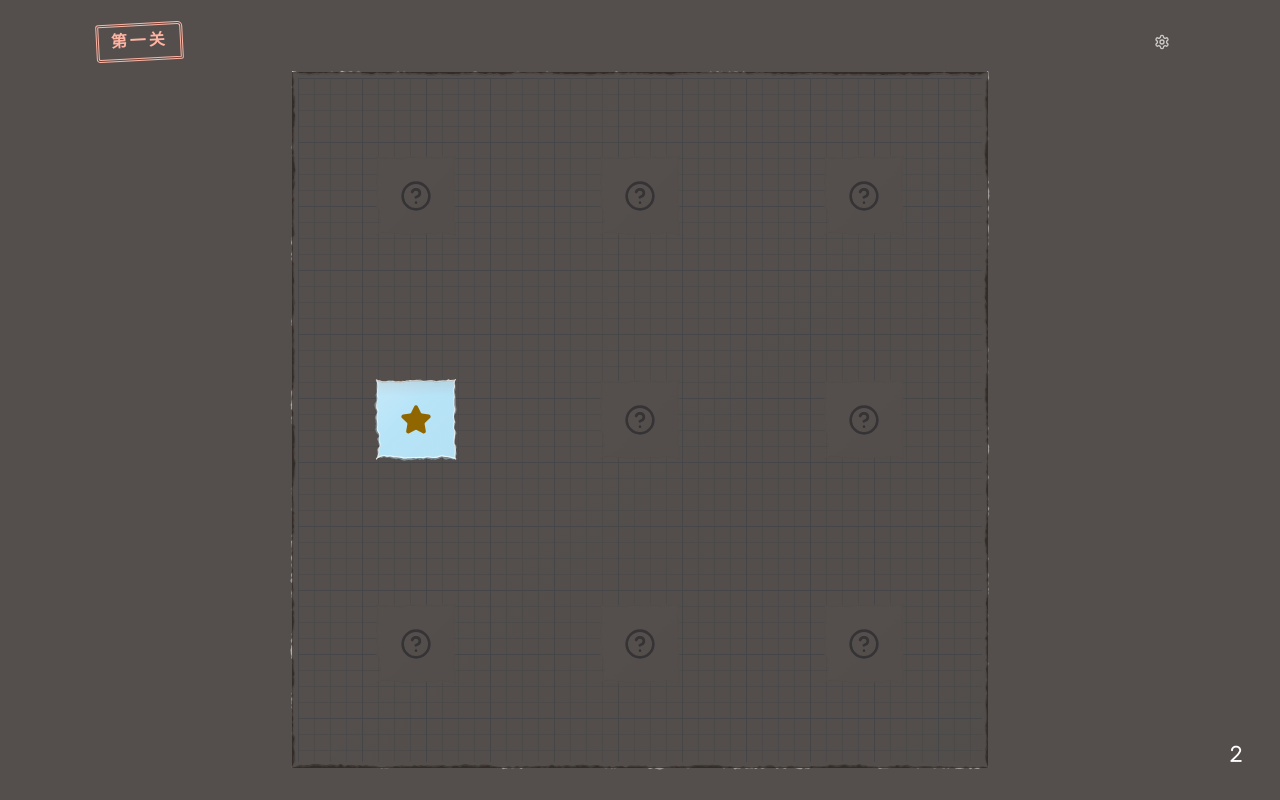
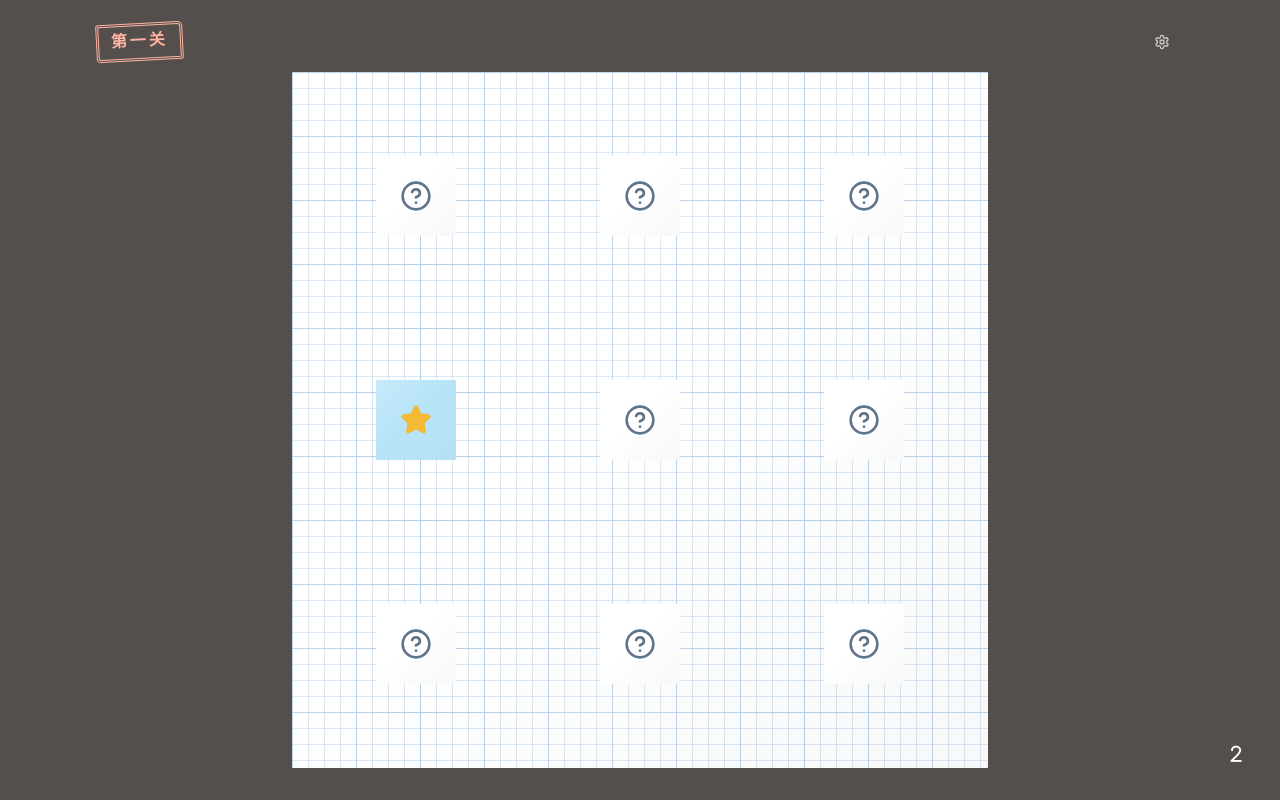
Before and after one commit to Moewerry/shuffle-seek-game, a React (Vite) app: page / in a window 1280 px wide. Both pictures are taken after a click on the button "开始游戏". Built offline with nearby package versions, Linux system fonts and the light colour scheme.

Commit message:
fix: 修复棋盘白缝并调亮星星与第四关遮罩

```diff
--- a/src/components/game/Board.tsx
+++ b/src/components/game/Board.tsx
@@ -63,7 +63,7 @@ export function Board({ level, slots, shift, phase, paused, selected, onPick, sh
     ? shift.index * level.width + (shift.direction === 1 ? level.width - 1 : 0)
     : (shift?.direction === 1 ? level.height - 1 : 0) * level.width + (shift?.index ?? 0)
 
-  return <Paper stock="paper" rules="graph" edge="deckle" shadow="none" tilt={false} seed="game-board" className="board-frame">
+  return <Paper stock="paper" rules="graph" edge="cut" shadow="none" tilt={false} seed="game-board" className="board-frame">
     <div ref={boardRef} className="blind-board" role="group" aria-label={`第 ${level.id} 关，${level.width} 乘 ${level.height} 盲盒棋盘，整行或整列循环平移`}>
       {moving && shift && <div className="shift-lane" aria-hidden="true" style={shift.axis === 'row'
         ? { top: `${shift.index * 100 / level.height}%`, left: 0, width: '100%', height: `${100 / level.height}%` }
@@ -84,6 +84,6 @@ export function Board({ level, slots, shift, phase, paused, selected, onPick, sh
       })}
       {moving && <div data-ghost className="blind-card box-ghost" aria-hidden="true" style={slotStyle(outgoing)}><BoxFace icon={HelpCircle} /></div>}
     </div>
-    {showPreviewMask && <BoardMask phase={phase} paused={paused} countdown={countdown} />}
+    {showPreviewMask && <BoardMask light={level.id === 4} phase={phase} paused={paused} countdown={countdown} />}
   </Paper>
 }
--- a/src/components/game/BoardMask.tsx
+++ b/src/components/game/BoardMask.tsx
@@ -1,11 +1,11 @@
 import type { Phase } from '../../game/types'
 import { createPortal } from 'react-dom'
 
-export function BoardMask({ phase, paused, countdown }: { phase: Phase; paused: boolean; countdown?: number }) {
+export function BoardMask({ phase, paused, countdown, light = false }: { light?: boolean; phase: Phase; paused: boolean; countdown?: number }) {
   if (paused || (phase !== 'ready' && phase !== 'preview')) return null
   return <>
-    {createPortal(<div className="fixed inset-0 z-10 bg-[#2a2420]/80" aria-hidden="true" />, document.body)}
-    <div className="absolute inset-0 z-10 flex items-center justify-center rounded-[inherit] bg-[#2a2420]/80" role="status" aria-live="polite">
+    {createPortal(<div className={`fixed inset-0 z-10 ${light ? 'bg-[#64748b]/35' : 'bg-[#2a2420]/80'}`} aria-hidden="true" />, document.body)}
+    <div className="absolute inset-0 z-10 flex items-center justify-center rounded-[inherit]" role="status" aria-live="polite">
     {phase === 'ready' && <p className="text-xl font-bold tracking-widest text-white">准备开始</p>}
     {phase === 'preview' && <span className="sr-only">记住亮起的星星位置</span>}
     </div>
--- a/src/components/game/BoxFace.tsx
+++ b/src/components/game/BoxFace.tsx
@@ -5,7 +5,7 @@ import { Paper } from '../ui/paper'
 type Props = { icon: LucideIcon; target?: boolean; wrong?: boolean; empty?: boolean; guided?: boolean }
 
 export function BoxFace({ icon: Icon, target, wrong, empty, guided }: Props) {
-  return <Paper stock={target ? 'sticky-yellow' : wrong ? 'sticky-pink' : 'card'} edge="deckle" tilt={false} shadow="none" seed="blind-box"
+  return <Paper stock={target ? 'sticky-yellow' : wrong ? 'sticky-pink' : 'card'} edge="cut" tilt={false} shadow="none" seed="blind-box"
     className={cn('box-face', target && 'box-target', wrong && 'box-wrong', empty && 'box-empty', guided && 'ring-4 ring-ink-you/40 ring-offset-4')}>
     <Icon className={target ? 'fill-current' : undefined} aria-hidden="true" />
   </Paper>
--- a/src/styles.css
+++ b/src/styles.css
@@ -60,7 +60,7 @@
 .box-face { @apply flex items-center justify-center text-muted-foreground; width: 66%; height: 66%; max-width: 80px; max-height: 80px; }
 .box-face > svg:not([data-ink]) { width: 40%; height: 40%; }
 .blind-card:not(:disabled):hover .box-face { color: var(--ll-ink-you); }
-.box-target { color: #906600; }
+.box-target { color: #f5ba35; }
 .box-wrong { color: var(--ll-red); }
 .box-empty { color: var(--ll-pencil-mark); }
 .box-ghost { pointer-events: none; }
```
